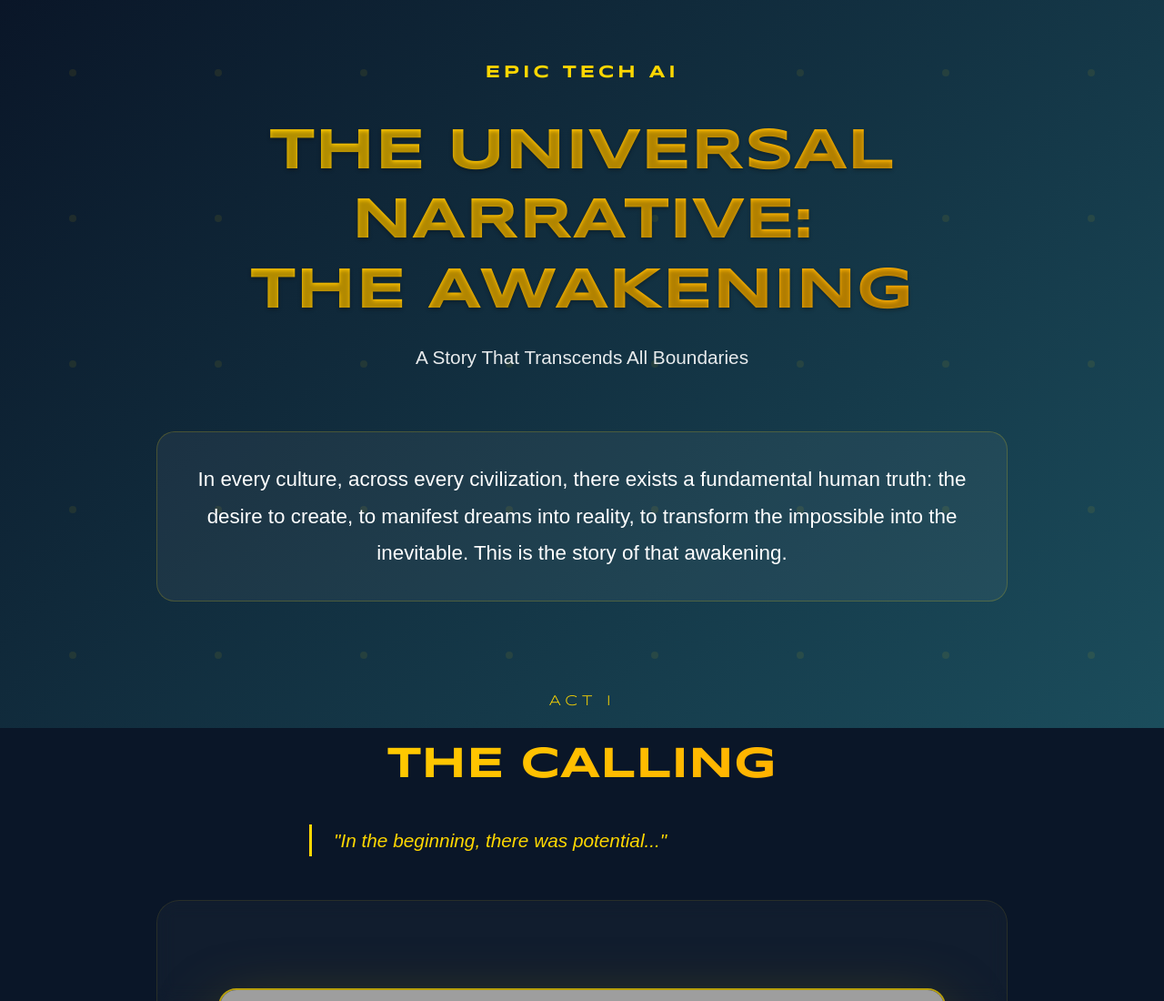
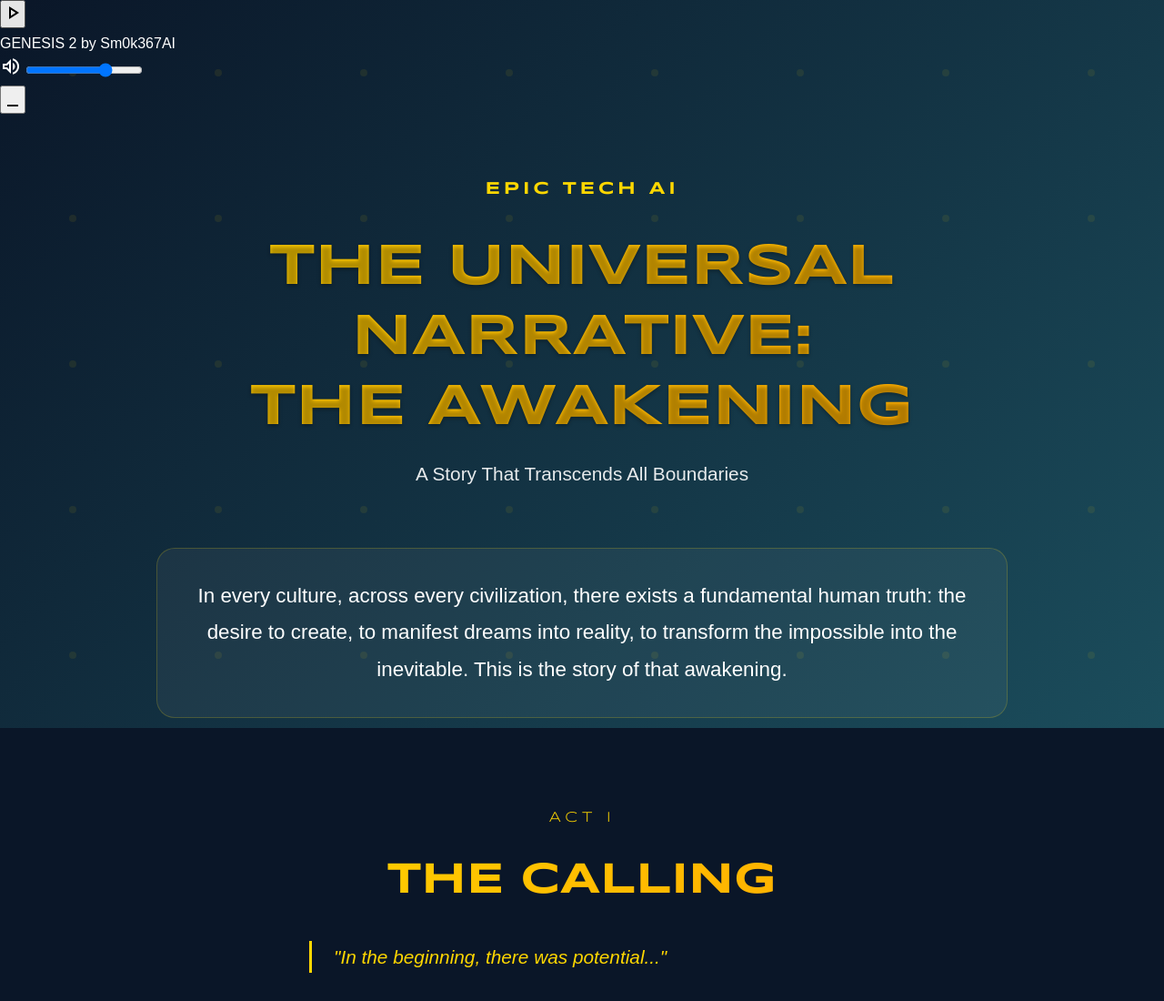
Before and after one commit to Sm0k367/narrative, a website: page index.html in a window 1280 px wide. Shown: the top 1100 px of the page at 91% size. Drawn offline with nearby package versions, Linux system fonts and the light colour scheme; grey boxes are pictures that could not be loaded; a web font is replaced by a local one.

Commit message:
Update index.html

```diff
--- a/index.html
+++ b/index.html
@@ -45,6 +45,33 @@
 </head>
 <body>
     <div class="background-container">
+    </div>
+
+    <!-- Audio Player -->
+    <div class="audio-player" id="audioPlayer">
+        <div class="audio-controls">
+            <button class="audio-btn play-pause-btn" id="playPauseBtn">
+                <span class="material-symbols-outlined">play_arrow</span>
+            </button>
+            <div class="audio-info">
+                <span class="audio-title">GENESIS 2</span>
+                <span class="audio-subtitle">by Sm0k367AI</span>
+            </div>
+            <div class="volume-control">
+                <span class="material-symbols-outlined">volume_up</span>
+                <input type="range" class="volume-slider" id="volumeSlider" min="0" max="100" value="70">
+            </div>
+            <button class="audio-btn minimize-btn" id="minimizeBtn">
+                <span class="material-symbols-outlined">minimize</span>
+            </button>
+        </div>
+        <div class="audio-progress">
+            <div class="progress-bar" id="progressBar"></div>
+        </div>
+        <audio id="narrativeAudio" preload="auto" loop>
+            <source src="https://cdn1.suno.ai/6f94e7be-5992-44e5-8616-8cdb538ded14.mp3" type="audio/mpeg">
+            Your browser does not support the audio element.
+        </audio>
     </div>
 
     <header class="narrative-header">
```
